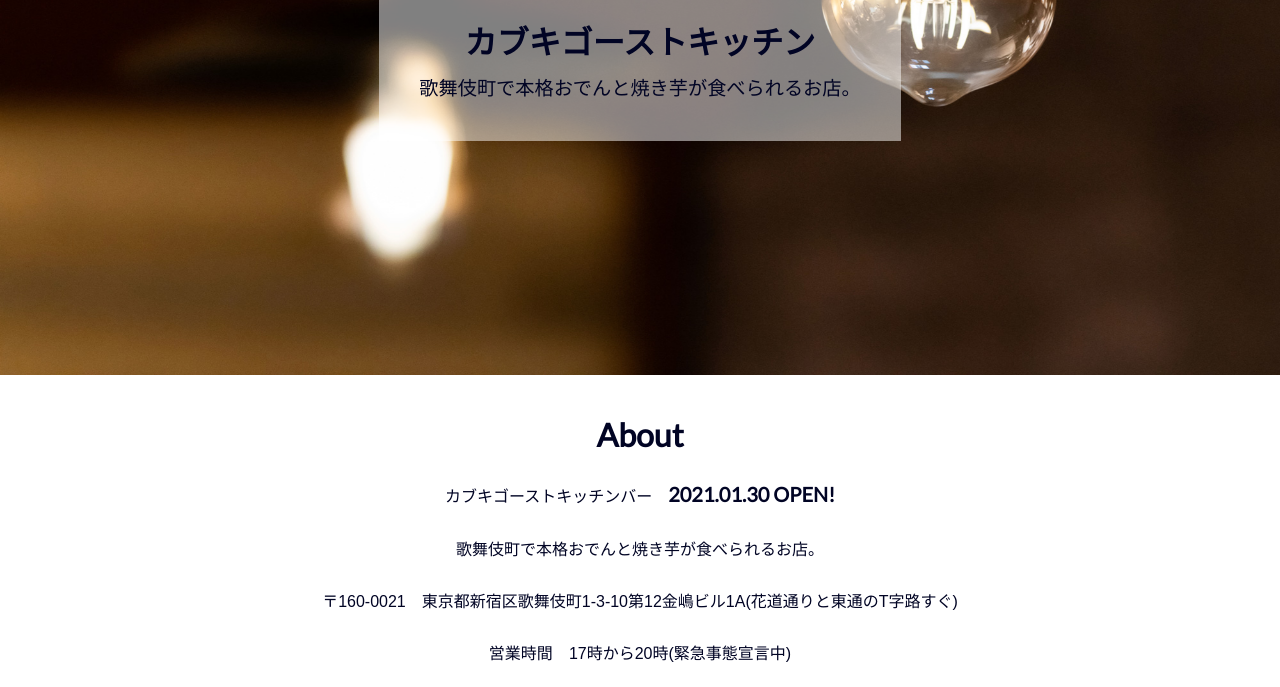
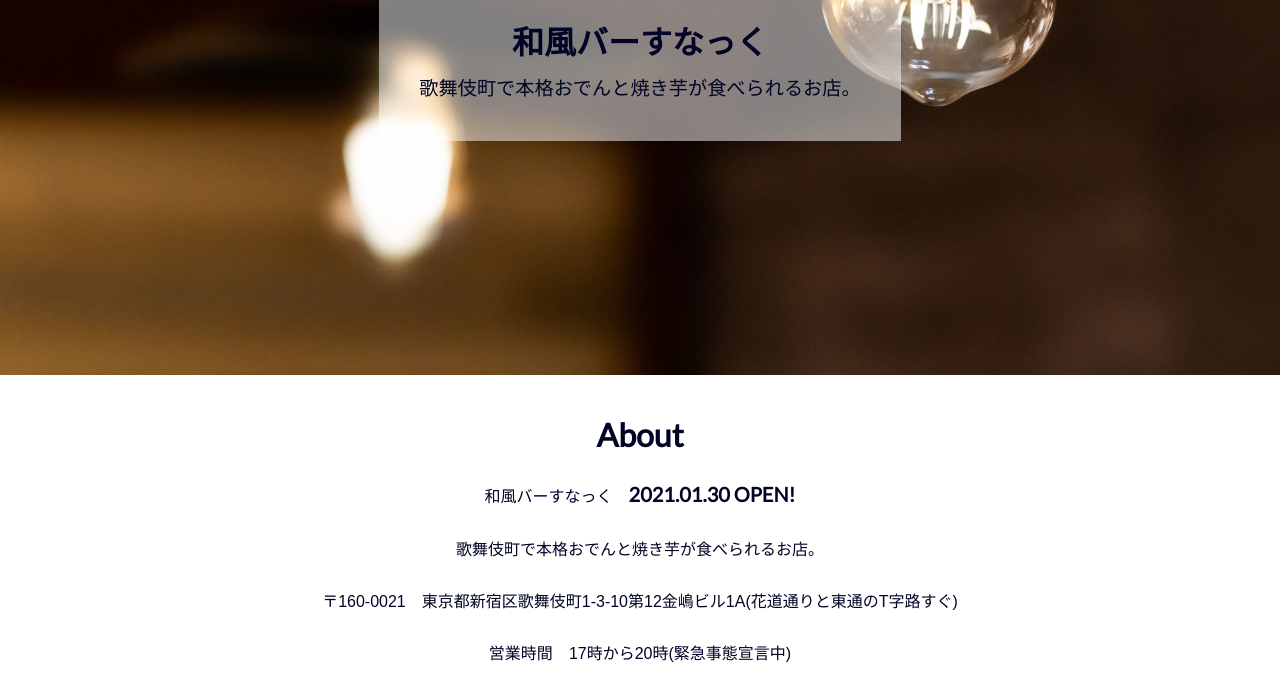
Before and after one commit to narumi-ota/kabuki_ghost_k-b, a website: page index.html in a window 1280 px wide. Shown: the part 478-1165 px from the top of the page. Drawn offline with Linux system fonts and the light colour scheme; a web font is replaced by a local one.

Commit message:
店名修正

```diff
--- a/index.html
+++ b/index.html
@@ -3,13 +3,13 @@
 <head>
     <meta charset="UTF-8">
     <meta name="viewport" content="width=device-width, initial-scale=1.0">
-    <title>カブキゴーストキッチンバー</title>
+    <title>和風バーすなっく</title>
     <meta name="description" content="歌舞伎町で本格おでんと焼き芋が食べられるお店。">
     <meta property="og:url" content=""/>
     <meta property="og:type" content="website"/>
-    <meta property="og:title" content="カブキゴーストキッチンバー"/>
+    <meta property="og:title" content="和風バーすなっく"/>
     <meta property="og:description" content="歌舞伎町で本格おでんと焼き芋が食べられるお店。" />
-    <meta property="og:site_name" content="カブキゴーストキッチンバー"/>
+    <meta property="og:site_name" content="和風バーすなっく"/>
     <meta property="og:image" content="https://narumi-ota.github.io/kabuki_ghost_k-b/images/logo_navy.jpg"/>
     <link rel="stylesheet" href="css/style.css">
     <link rel="stylesheet" href="css/swiper.min.css">
@@ -56,7 +56,7 @@
         <div class="top__logo">
             <div>
                 <img src="images/logo_navy.jpg" alt="">
-                <h1>カブキ<br class="ex-sp">ゴーストキッチン</h1>
+                <h1>和風バー<br class="ex-sp">すなっく</h1>
                 <p>歌舞伎町で本格おでんと焼き芋が<br class="ex-sp">食べられるお店。</p>
             </div>
         </div>
@@ -64,7 +64,7 @@
 
     <div class="about wrap" id="about">
         <h2>About</h2>
-        <p>カブキゴーストキッチンバー&emsp;<br class="ex-sp"><span>2021.01.30 OPEN!</span></p>
+        <p>和風バーすなっく&emsp;<br class="ex-sp"><span>2021.01.30 OPEN!</span></p>
         <p>歌舞伎町で本格おでんと<br class="ex-sp">焼き芋が食べられるお店。</p>
         <p>〒160-0021<br class="ex-sp">&emsp;東京都新宿区歌舞伎町1-3-10<br class="ex-sp">第12金嶋ビル1A<br class="ex-sp">(花道通りと東通のT字路すぐ)</p>
         <p>営業時間&emsp;<br class="ex-sp">17時から20時(緊急事態宣言中)</p>
```
